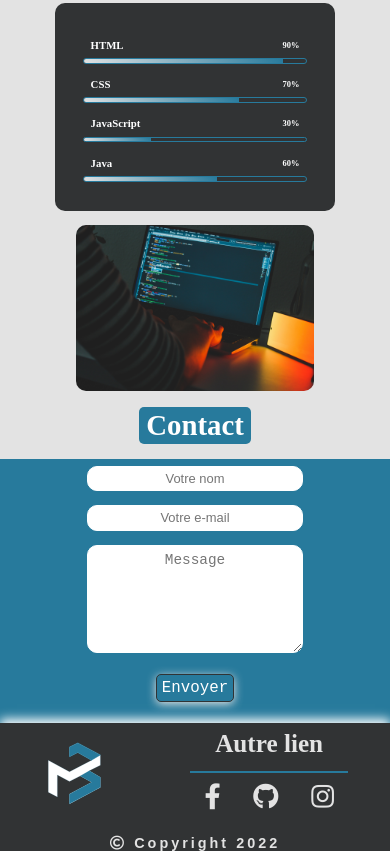
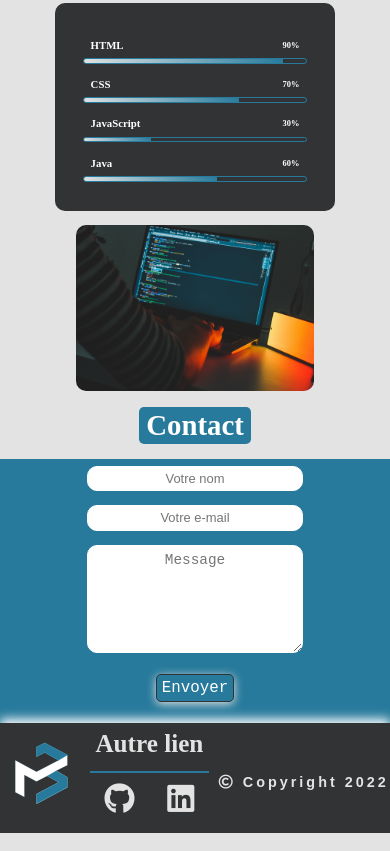
Before and after one commit to Blaise28/portfolio_beta, a plain HTML site: page index.html in a window 390 px wide. Shown: the part 2005-2856 px from the top of the page. Drawn offline with nearby package versions, Linux system fonts and the light colour scheme; a web font is replaced by a local one.

Commit message:
Ameliortion des liens de partage et enlevement du lien facebook

```diff
--- a/index.html
+++ b/index.html
@@ -6,9 +6,9 @@
     <meta charset="UTF-8">
     <meta http-equiv="X-UA-Compatible" content="IE=edge">
     <meta name="viewport" content="width=device-width, initial-scale=1.0">
-    <meta property="og:image" content="photos/cool.jpg">
+    <meta property="og:image" content="https://blaise28.github.io/portfolio_beta/photos/cool.jpg">
     <meta property="og:type" content="Portfolio">
-    <meta property="og:description" content="Mon Portfolio de developpeur web et mobile">
+    <meta property="og:description" content="Portfolio Manirakiza Blaise developpeur frontend et mobile">
     <meta property="og:locale" content="fr_FR">
     <meta property="og:title" content="Manirakiza Blaise">
 
@@ -219,14 +219,11 @@
         </div>
         <div class="link">
             <h2>Autre lien</h2>
-            <a class="footer_btn" href="#">
-                <i class="fab fa-facebook-f"></i>
-            </a>
-            <a class="footer_btn" href="#contact">
+            <a class="footer_btn" href="https://github.com/blaise28/">
                 <i class="fab fa-github"></i>
             </a>
             <a class="footer_btn" href="#">
-                <i class="fab fa-instagram"></i>
+                 <i class="fab fa-linkedin"></i>
             </a>
         </div>
         <div class="cp_r">
--- a/style.css
+++ b/style.css
@@ -450,11 +450,11 @@ header .desc a{
 }
 #validation{
     position: absolute;
-    right: -2rem;
+    right: -3.5rem;
 }
 #validation .valid,
 #validation .invalid{
-    font-size: 2rem;
+    font-size: 2.5rem;
     border-radius: 50%;
     display: none;
 }
@@ -524,18 +524,17 @@ footer{
    overflow: hidden;
 }
 .link a i{
-    font-size: 2.9rem;
+    font-size: 4rem;
     margin: 1.5rem 1rem;
     color: var(--coul_princ);
+    transform: scale(1.0);
+    transition: transform ease-in .3s;
 }
 .link a i:hover{
     transform: scale(1.2);
 }
-.fa-facebook-f:hover{
-   color: var(--blue);
-}
-.fa-instagram:hover{
-    background: linear-gradient(45deg, #405de6, #5851db, #833ab4, #c13584, #e1306c, #fd1d1d);
+.fa-linkedin:hover{
+    background:var(--blue);
 }
 .cp_r{
     display: flex;
@@ -768,7 +767,7 @@ footer{
         font-size: 2.2rem;
     }
     .link a i{
-        font-size: 3.6rem;
+        font-size: 4.3rem;
     }
     .cp_r h3{
         font-size: 2rem;
```
Also changed, not shown: cv.html (+1 -1 lines).
